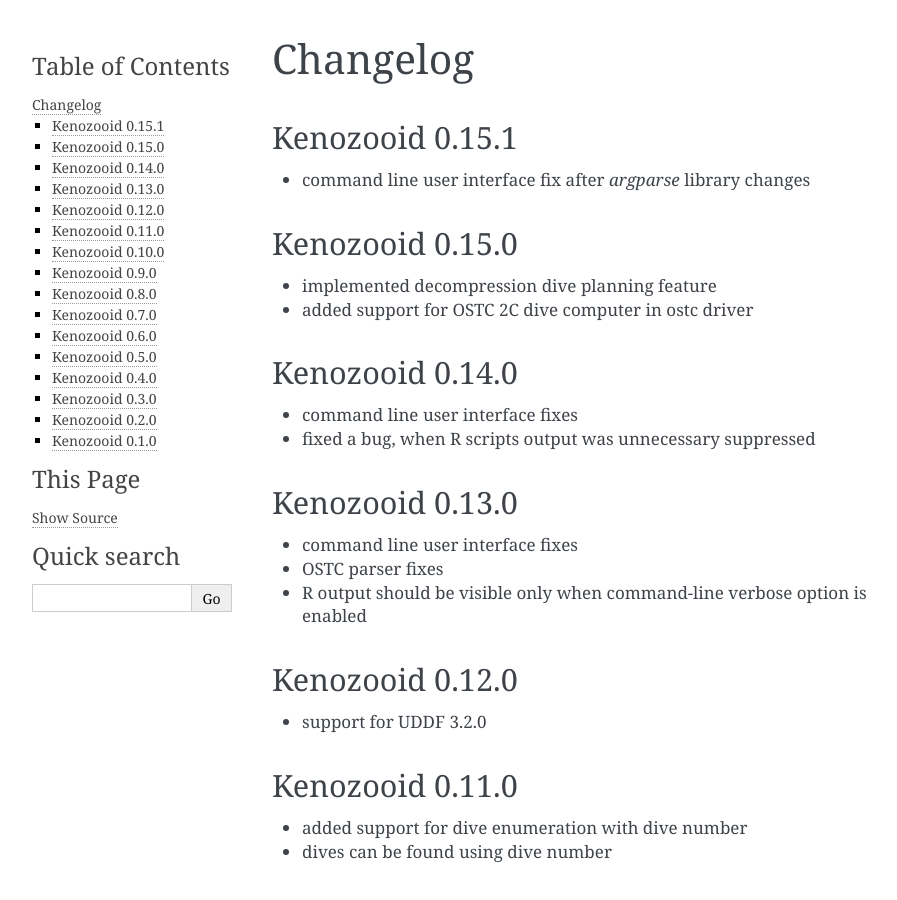
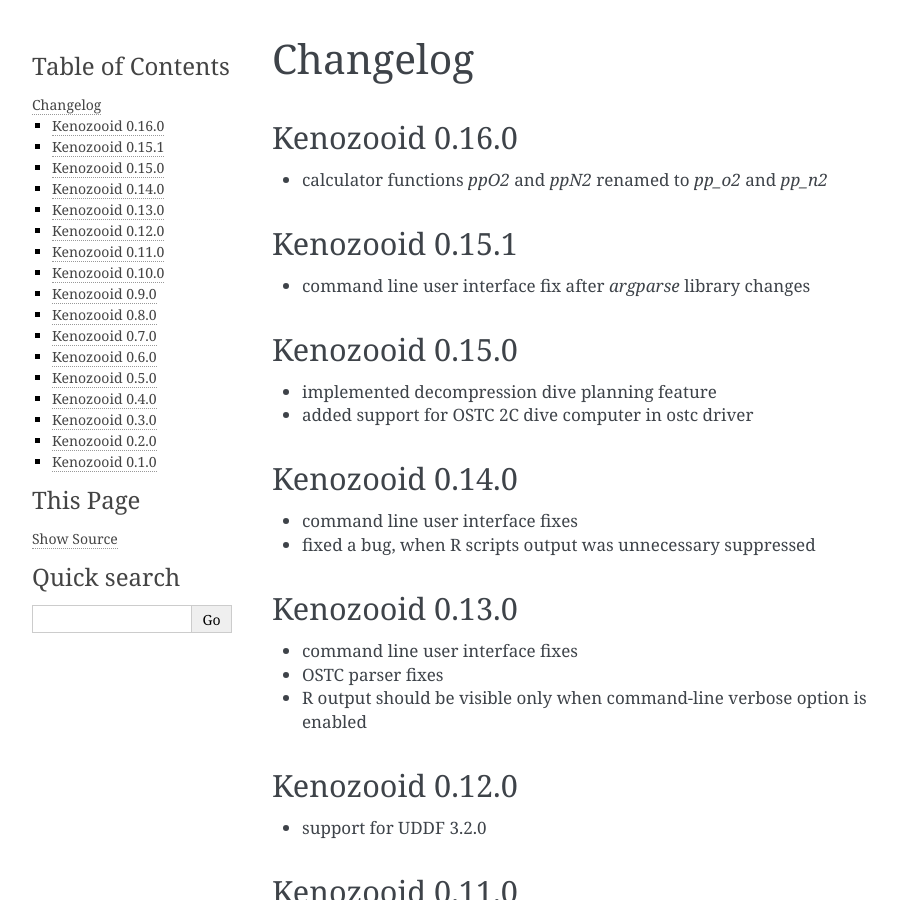
Before and after one commit to gitGNU/gnu_kenozooid, a Sphinx documentation site: the page built from doc/user/changelog.rst, in a window 1280 px wide and 900 px high. Shown: the whole window, without its empty margins (148-1045 px from the left). Built offline with Sphinx 7.4.7, drawn with Linux system fonts in a browser that asks for light colours.

Commit message:
- ver. 0.16.0

```diff
--- a/doc/homepage/index.html
+++ b/doc/homepage/index.html
@@ -3,10 +3,10 @@
 <head>
 <meta http-equiv="Content-Type" content="text/html; charset=iso-8859-1"/>
 <meta name="robots" content= "ALL"/>
-<meta name="description" content= "Kenozooid 0.15.1"/>
+<meta name="description" content= "Kenozooid 0.16.0"/>
 <meta name="keywords" content=""/>
 <link rel="shortcut icon" href="favicon.ico"/>
-<title>Kenozooid 0.15.1</title>
+<title>Kenozooid 0.16.0</title>
 <link rel="stylesheet" type="text/css" href="style.css" media="screen"/>
 <link rel="stylesheet" type="text/css" href="kenozooid.css" media="screen"/>
 <link rel="icon" type="image/png" href="penguin.png"/>
@@ -105,7 +105,7 @@
             </p>
             <p>
             All Kenozooid's documentation can be downloaded as
-            <a href="doc/Kenozooid - 0.15.1.epub">EPUB file</a>.
+            <a href="doc/Kenozooid - 0.16.0.epub">EPUB file</a>.
             </p>
             <p>
             <span class="kz">Kenozooid</span> uses UDDF to store diving
--- a/doc/user/changelog.rst
+++ b/doc/user/changelog.rst
@@ -1,5 +1,9 @@
 Changelog
 =========
+Kenozooid 0.16.0
+----------------
+- calculator functions `ppO2` and `ppN2` renamed to `pp_o2` and `pp_n2`
+
 Kenozooid 0.15.1
 ----------------
 - command line user interface fix after `argparse` library changes
--- a/kenozooid/__init__.py
+++ b/kenozooid/__init__.py
@@ -22,6 +22,6 @@
 computers.
 """
 
-__version__ = '0.15.1'
+__version__ = '0.16.0'
 
 # vim: sw=4:et:ai
```
